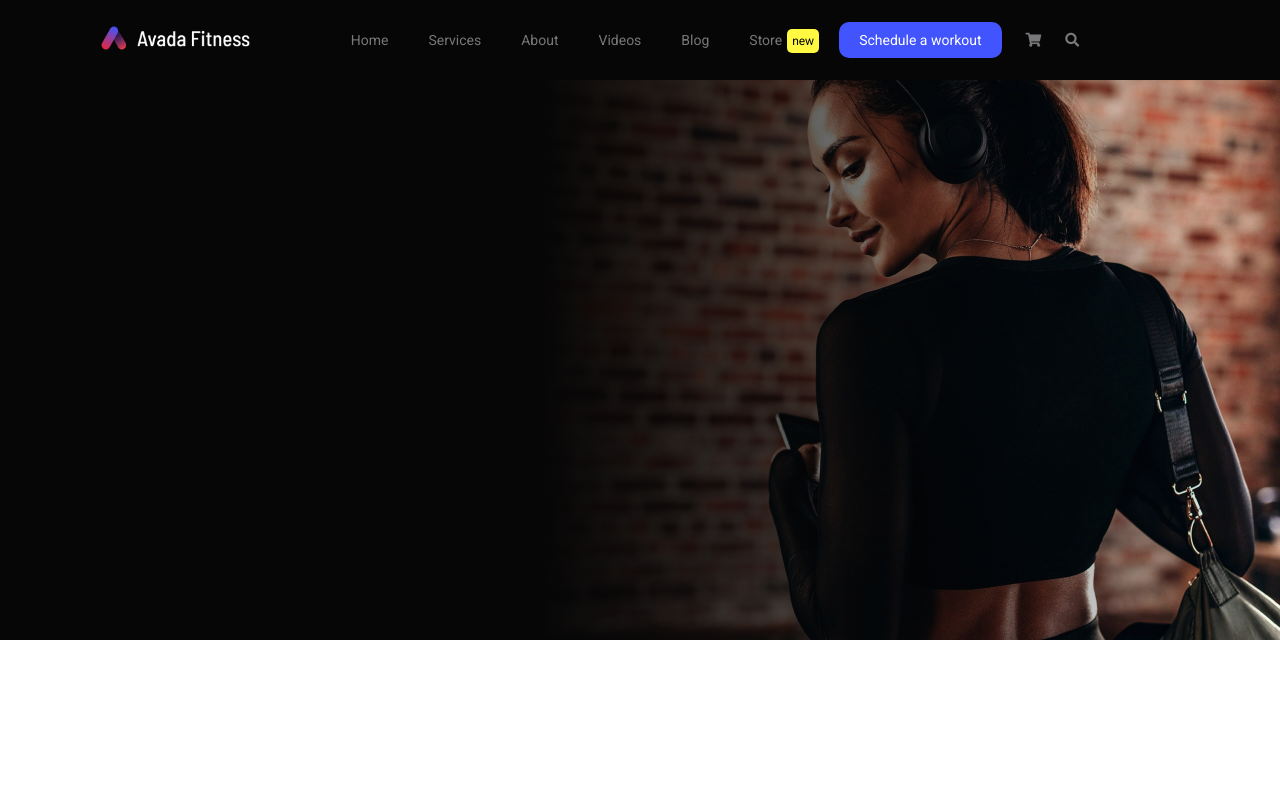
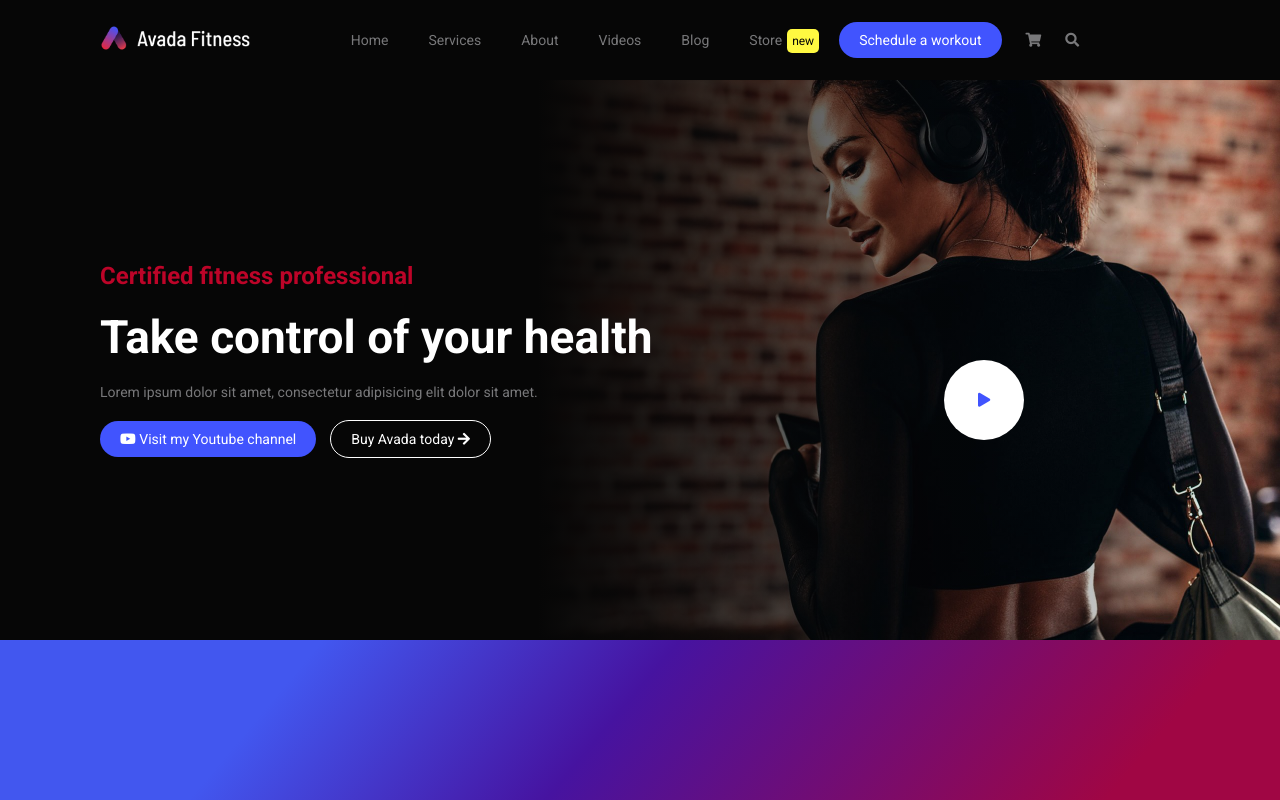
Before and after one commit to aficocelli/proj-html-vuejs, a website: page index.html in a window 1280 px wide. Shown: the top 800 px of the page. Drawn offline with nearby package versions, Linux system fonts and the light colour scheme.

Commit message:
header complete

```diff
--- a/index.html
+++ b/index.html
@@ -60,16 +60,34 @@
         <!-- /middle container -->
         <!-- hero -->
         <div class="hero">
+          <!-- box with gradient -->
           <div class="text-box">
+            <!-- text content -->
+            <div class="text-hero">
+              <h2>Certified fitness professional</h2>
+              <h1>Take control of your health</h1>
 
+              <p>Lorem ipsum dolor sit amet, consectetur adipisicing elit dolor sit amet.</p>
+              <a href="" class="blue-btn"><i class="fab fa-youtube"></i> Visit my Youtube channel</a>
+              <a href="" class="empty-btn">Buy Avada today <i class="fas fa-arrow-right"></i></a>
+              <button class="play-btn"><i class="fas fa-play"></i></button>
+            </div>
+            <!-- /text content -->
           </div>
+          <!-- /box with gradient -->
         </div>
         <!-- /hero -->
       </header>
       <!-- /header -->
 
       <!-- main -->
-      <main></main>
+      <main>
+        <!-- features section -->
+        <section class="features">
+
+        </section>
+        <!-- /features section -->
+      </main>
       <!-- /main -->
 
       <!-- footer -->
--- a/src/app.scss
+++ b/src/app.scss
@@ -3,3 +3,4 @@
 @import "partials/_button.scss";
 @import "partials/_navbar.scss";
 @import "partials/_hero.scss";
+@import "partials/_main.scss";
--- a/src/partials/_button.scss
+++ b/src/partials/_button.scss
@@ -2,8 +2,22 @@
   display:inline-block;
   padding: 10px 20px;
   color:$white;
-  border-radius:10px;
+  border-radius:20px;
   background-color: $mainblue;
+  &:hover{
+    background-color: $lightRed;
+  }
+}
+.empty-btn{
+  display:inline-block;
+  padding: 10px 20px;
+  color:$white;
+  border-radius:20px;
+  border:1px solid $white;
+  &:hover{
+    background-color: $white;
+    color:$black;
+  }
 }
 .new{
   color: $dark-grey;
@@ -12,5 +26,18 @@
   padding:5px;
   font-size:12px;
   margin-left:5px;
-
 }
+.play-btn{
+  height:80px;
+  width:80px;
+  border-radius: 50%;
+  background-color: $white;
+  color:$mainblue;
+  box-shadow: none;
+  border:none;
+  font-size:$text-xs;
+  cursor: pointer;
+  &:focus{
+    outline: none;
+  }
+}
--- a/src/partials/_hero.scss
+++ b/src/partials/_hero.scss
@@ -5,8 +5,38 @@
   background-position: top;
   background-size: cover;
   .text-box{
+    display:flex;
+    align-items: center;
     height:100%;
     background: rgb(255,255,255);
     background: linear-gradient(270deg, rgba(255,255,255,0) 0%, rgba(6,6,6,1) 58%);
+    .text-hero{
+      width:$midContainer;
+      margin:0 auto;
+      h2{
+        color:$supTitle;
+        font-size:$text-s;
+      }
+      h1{
+        font-size:$text-l;
+        color:$white;
+        margin: $mg 0;
+      }
+      p{
+        font-size:$text-xs;
+        color:$textGray;
+        margin: $mg 0;
+      }
+      a{
+        font-size:$text-xs;
+        margin-right:10px;
+      }
+      .play-btn{
+        position: absolute;
+        top: 50%;
+        right: 20%;
+        transform: translateY(-50%)
+      }
+    }
   }
 }
--- /dev/null
+++ b/src/partials/_main.scss
@@ -0,0 +1,8 @@
+// main
+
+// features section
+.features{
+  height:500px;
+  background: rgb(160,6,68);
+  background: linear-gradient(310deg, rgba(160,6,68,1) 27%, rgba(70,19,160,1) 60%, rgba(66,87,239,1) 81%);
+}
--- a/src/partials/_variables.scss
+++ b/src/partials/_variables.scss
@@ -7,7 +7,9 @@ $midContainer: 1080px;
 
 $dark-grey: #060606;
 $white: #fff;
+$black:#000;
 $mainblue: #4154fe;
+$lightRed: #ec5a57;
 
 // text
 
@@ -16,7 +18,7 @@ $text-m:32px;
 $text-s:24px;
 $text-xs:14px;
 $textGray: #78787a;
-
+$supTitle: #bc0428;
 
 // measures
 
```
Also changed, not shown: dist/app.css.
